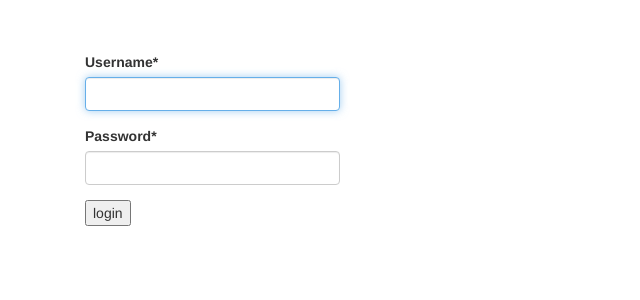
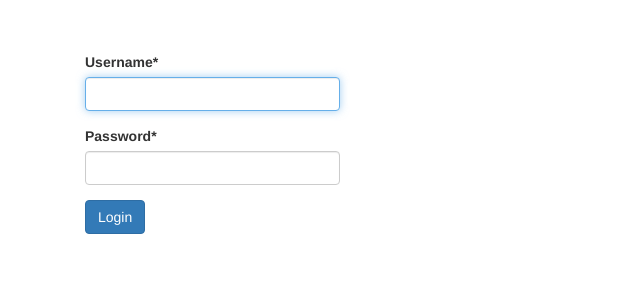
Before and after one commit to kntndrsn/8380-a2p1, a Django app: page /accounts/login/ in a window 1280 px wide. Shown: the part 173-473 px from the top of the page, without its empty margins (0-640 px from the left). Run offline with Django 3.2, Linux system fonts and the light colour scheme; some libraries are stand-ins or nearby versions.

Commit message:
Fixing styles in login page

```diff
--- a/portfolio/templates/registration/login.html
+++ b/portfolio/templates/registration/login.html
@@ -22,7 +22,7 @@
 
     {% csrf_token %}
 
-    <input type="submit" value="login" />
+    <input type="submit" value="Login" class="btn btn-primary" />
 
     <input type="hidden" name="next" value="{{ next }}" />
 
```
